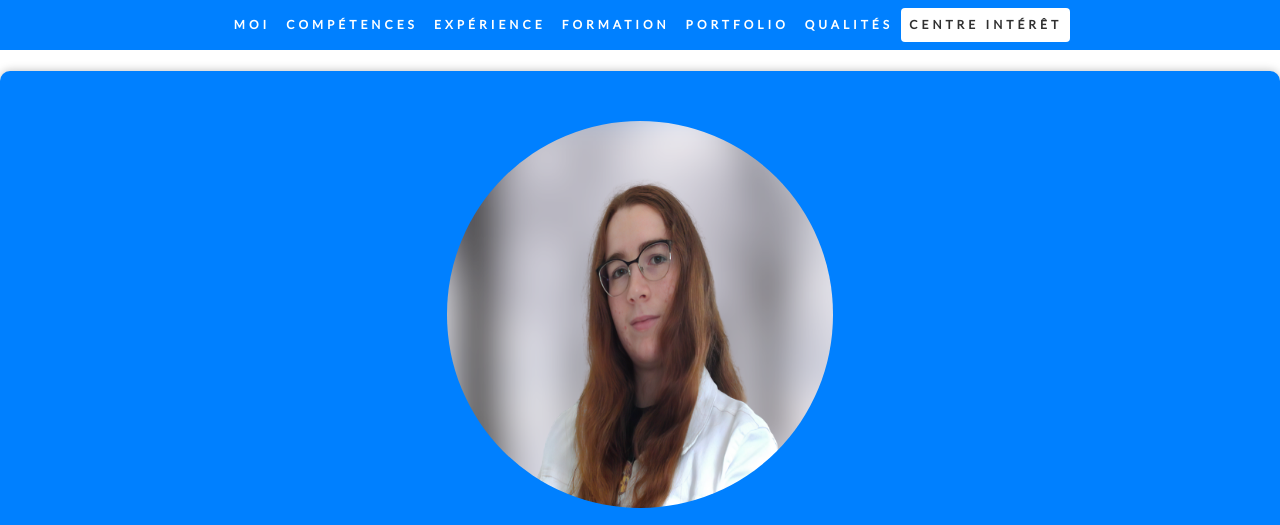
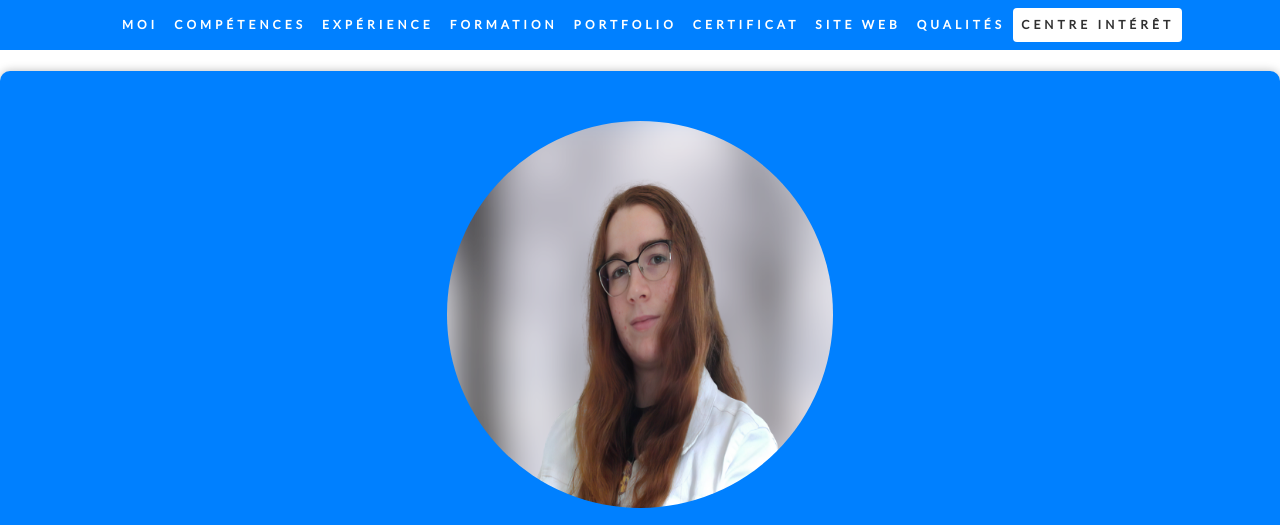
Before and after one commit to Meg76/Mon-CV-Site-Web-, a plain HTML site: page index.html in a window 1280 px wide. Shown: the top 525 px of the page. Drawn offline with nearby package versions, Linux system fonts and the light colour scheme.

Commit message:
Update index.html

```diff
--- a/index.html
+++ b/index.html
@@ -32,6 +32,8 @@
                 <li class="nav-item"><a class="nav-link" href="#experience">Expérience</a></li>
                 <li class="nav-item"><a class="nav-link" href="#education">Formation</a></li>
                 <li class="nav-item"><a class="nav-link" href="#portfolio">Portfolio</a></li>
+                <li class="nav-item"><a class="nav-link" href="#certificat">Certificat</a></li>
+                <li class="nav-item"><a class="nav-link" href="#site">Site Web</a></li>
                 <li class="nav-item"><a class="nav-link" href="#recommandations">Qualités</a></li>
                 <li class="nav-item"><a class="nav-link" href="#centre_interet">Centre intérêt</a></li>
             </ul>
```
